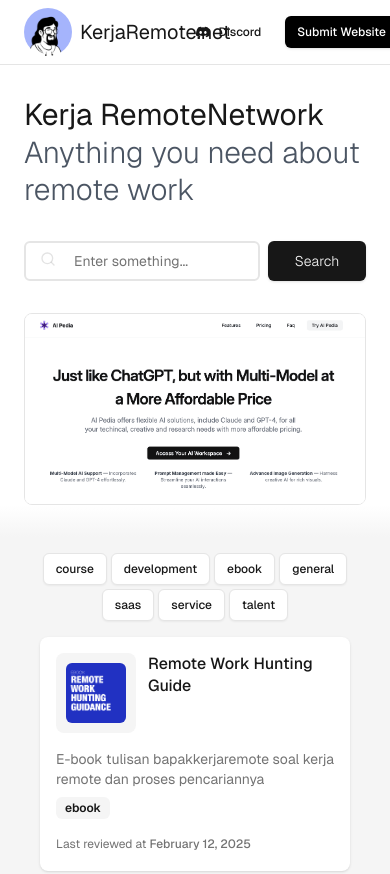
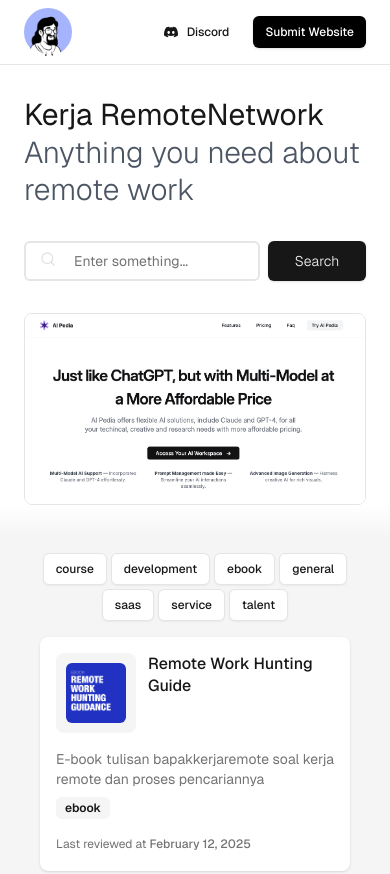
Before and after one commit to kerjaremote-net/kerjaremote.net, an Astro site: page / in a window 390 px wide. Shown: the top 874 px of the page. Built offline with nearby package versions, Linux system fonts and the light colour scheme; Astro itself is replaced by a stand-in of ours.

Commit message:
hide: mobile view

```diff
--- a/src/components/Nav.tsx
+++ b/src/components/Nav.tsx
@@ -8,7 +8,7 @@ export default function Nav() {
           <div className="flex items-center gap-8">
             <a href="/" className="text-xl flex items-center gap-2">
               <img src="/images/icon.png" alt="KerjaRemote.net" className="w-12 h-12 rounded-full" />
-              KerjaRemote.net
+              <span className="hidden md:inline">KerjaRemote.net</span>
             </a>
             <div className="hidden md:flex items-center gap-4">
               {/* <a href="/jobs" className="text-sm hover:text-gray-600">Remote Jobs</a> */}
```
